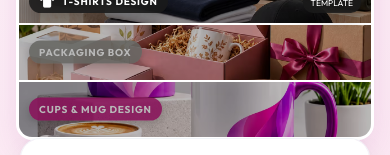
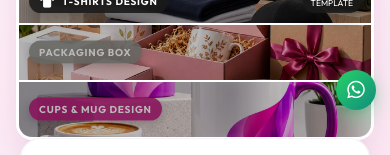
Before and after one commit to coder-web3/print, a React (Vite) app: page / in a window 390 px wide. Shown: the part 666-821 px from the top of the page. Built offline with nearby package versions, Linux system fonts and the light colour scheme; no server answers; the HTML template or start-up script is replaced by a standard one.

Commit message:
feat(ui): add floating WhatsApp quick-chat button in right corner directly above back-to-top

```diff
--- a/src/App.jsx
+++ b/src/App.jsx
@@ -15,6 +15,7 @@ import AuthModal from './components/Auth/AuthModal';
 import Footer from './components/Footer/Footer';
 import Toast from './components/UI/Toast';
 import BackToTop from './components/UI/BackToTop';
+import WhatsAppButton from './components/UI/WhatsAppButton';
 import Preloader from './components/UI/Preloader';
 import { categoriesData, productsData } from './data/mockData';
 import { DEFAULT_HOME_CONTENT } from './data/homeContentData';
@@ -1255,6 +1256,7 @@ export default function App() {
       {/* 5. Global UI Components & Preloader */}
       <Preloader />
       <Toast toast={toast} onClose={() => setToast((prev) => ({ ...prev, show: false }))} />
+      <WhatsAppButton whatsappLink={headerFooterContent?.header?.contact?.whatsappLink || contactContent?.channels?.whatsappLink || 'https://wa.me/910000000000'} />
       <BackToTop />
     </div>
   );
--- /dev/null
+++ b/src/components/UI/WhatsAppButton.jsx
@@ -0,0 +1,27 @@
+import React from 'react';
+
+export default function WhatsAppButton({ whatsappLink = '' }) {
+  const defaultLink = 'https://wa.me/910000000000';
+  const rawLink = whatsappLink || defaultLink;
+
+  // Add a friendly greeting message if not already parameterized
+  const finalHref = rawLink.includes('text=')
+    ? rawLink
+    : `${rawLink}${rawLink.includes('?') ? '&' : '?'}text=${encodeURIComponent(
+        'Hi Fine Gift Studio! I would like to inquire about personalised gifts.'
+      )}`;
+
+  return (
+    <a
+      href={finalHref}
+      target="_blank"
+      rel="noopener noreferrer"
+      className="floating-whatsapp-btn"
+      title="Chat on WhatsApp"
+      aria-label="Chat with us on WhatsApp"
+    >
+      <i className="fa-brands fa-whatsapp"></i>
+      <span className="floating-whatsapp-tooltip">Chat with us</span>
+    </a>
+  );
+}
--- a/src/index.css
+++ b/src/index.css
@@ -174,6 +174,102 @@ button {
   box-shadow: 0 8px 20px rgba(212, 175, 55, 0.4);
 }
 
+/* Floating WhatsApp Button (Positioned directly above Back to Top) */
+.floating-whatsapp-btn {
+  position: fixed;
+  bottom: 96px;
+  right: 35px;
+  z-index: 9998;
+  width: 50px;
+  height: 50px;
+  background: linear-gradient(135deg, #25d366 0%, #128c7e 100%);
+  color: #ffffff;
+  border-radius: 50%;
+  display: flex;
+  justify-content: center;
+  align-items: center;
+  box-shadow: 0 6px 18px rgba(37, 211, 102, 0.38), 0 2px 6px rgba(0, 0, 0, 0.08);
+  font-size: 26px;
+  text-decoration: none;
+  cursor: pointer;
+  transition: all 0.35s cubic-bezier(0.25, 1, 0.5, 1);
+}
+
+.floating-whatsapp-btn:hover {
+  transform: translateY(-4px) scale(1.05);
+  box-shadow: 0 10px 24px rgba(37, 211, 102, 0.5), 0 4px 10px rgba(0, 0, 0, 0.12);
+  color: #ffffff;
+}
+
+.floating-whatsapp-btn:focus-visible {
+  outline: 3px solid #25d366;
+  outline-offset: 3px;
+}
+
+/* Subtle glowing pulse ring */
+.floating-whatsapp-btn::before {
+  content: '';
+  position: absolute;
+  top: -3px;
+  left: -3px;
+  right: -3px;
+  bottom: -3px;
+  border-radius: 50%;
+  border: 2px solid #25d366;
+  opacity: 0.6;
+  animation: whatsappPulseRing 2.4s infinite cubic-bezier(0.25, 0.8, 0.25, 1);
+  pointer-events: none;
+}
+
+@keyframes whatsappPulseRing {
+  0% {
+    transform: scale(0.95);
+    opacity: 0.7;
+  }
+  50% {
+    transform: scale(1.22);
+    opacity: 0;
+  }
+  100% {
+    transform: scale(1.25);
+    opacity: 0;
+  }
+}
+
+/* Hover Tooltip label */
+.floating-whatsapp-tooltip {
+  position: absolute;
+  right: 60px;
+  background: #1e293b;
+  color: #ffffff;
+  font-size: 12.5px;
+  font-weight: 600;
+  padding: 6px 12px;
+  border-radius: 6px;
+  white-space: nowrap;
+  pointer-events: none;
+  opacity: 0;
+  transform: translateX(8px);
+  transition: all 0.25s ease;
+  box-shadow: 0 4px 12px rgba(0, 0, 0, 0.15);
+}
+
+.floating-whatsapp-tooltip::after {
+  content: '';
+  position: absolute;
+  right: -5px;
+  top: 50%;
+  transform: translateY(-50%);
+  border-width: 5px 0 5px 5px;
+  border-style: solid;
+  border-color: transparent transparent transparent #1e293b;
+}
+
+.floating-whatsapp-btn:hover .floating-whatsapp-tooltip {
+  opacity: 1;
+  transform: translateX(0);
+}
+
 @media (max-width: 768px) {
   .toast {
     left: 50%;
@@ -193,4 +289,15 @@ button {
     font-size: 14px;
     z-index: 1000;
   }
+  .floating-whatsapp-btn {
+    bottom: 68px;
+    right: 14px;
+    width: 40px;
+    height: 40px;
+    font-size: 20px;
+    z-index: 1000;
+  }
+  .floating-whatsapp-tooltip {
+    display: none;
+  }
 }
```
